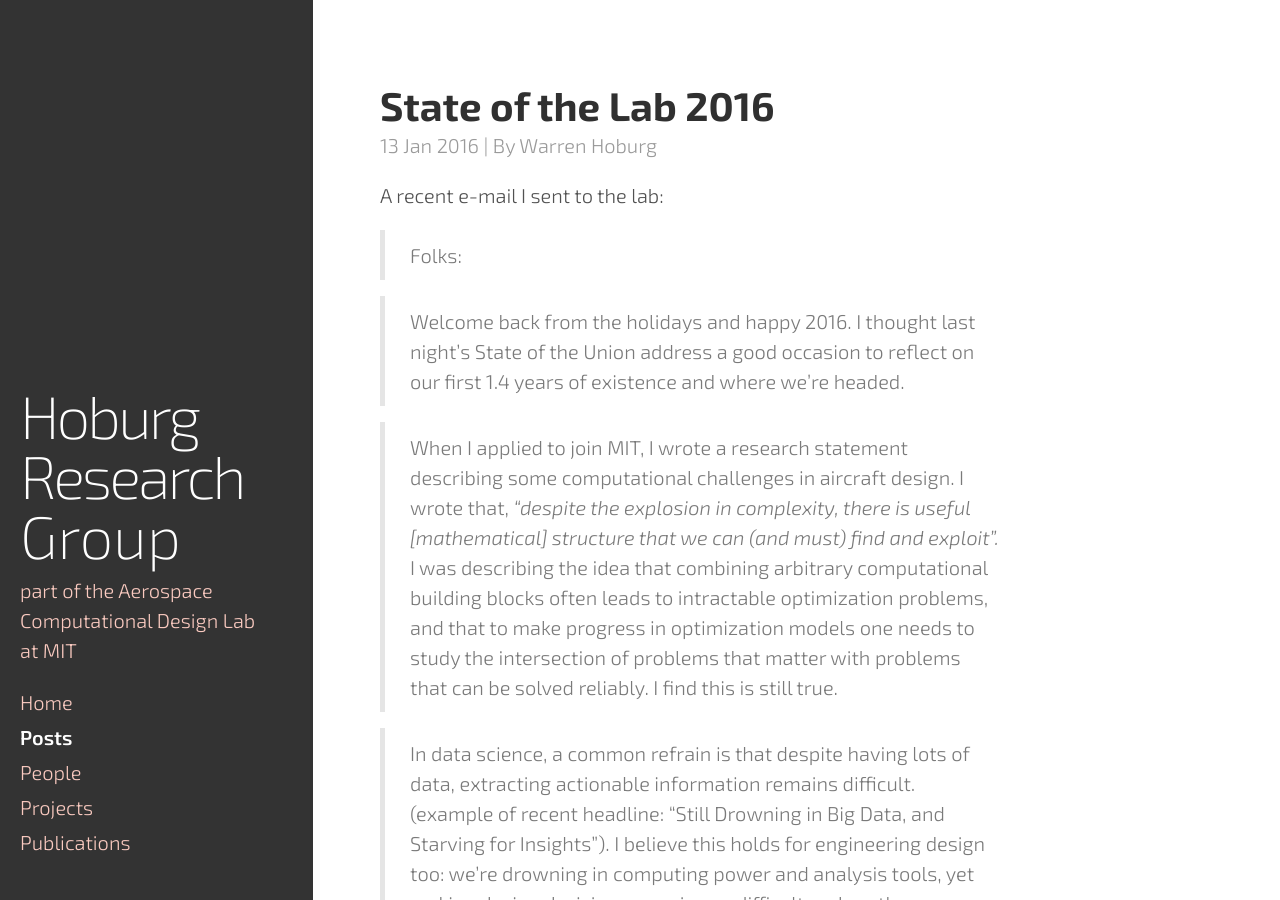
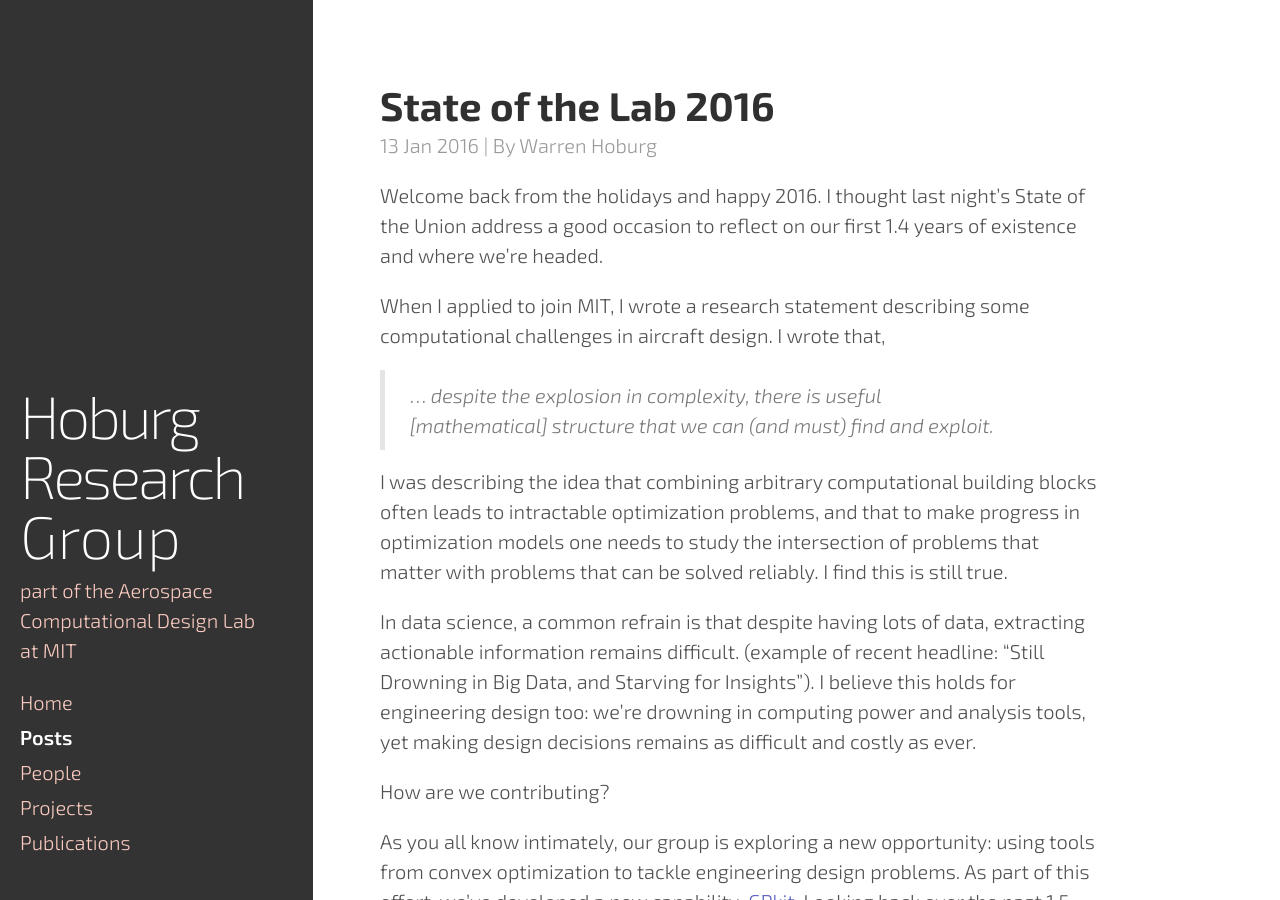
Before and after one commit to convexengineering/convexengineering.github.io, a Jekyll site: the page built from _posts/2016-01-13-state-of-the-lab.md, in a window 1280 px wide and 900 px high. Built offline with Jekyll 4.4.1, drawn with Linux system fonts in a browser that asks for light colours; Markdown is read by kramdown in place of the engine named in the settings; some of the changed text lies outside the part shown.

Commit message:
turn e-mail into post

```diff
--- a/_posts/2016-01-13-state-of-the-lab.md
+++ b/_posts/2016-01-13-state-of-the-lab.md
@@ -4,21 +4,18 @@ title: State of the Lab 2016
 author: whoburg
 ---
 
-A recent e-mail I sent to the lab:
+Welcome back from the holidays and happy 2016. I thought last night's State of the Union address a good occasion to reflect on our first 1.4 years of existence and where we're headed.
 
-> Folks:
+When I applied to join MIT, I wrote a research statement describing some computational challenges in aircraft design. I wrote that,
+> <em>... despite the explosion in complexity, there is useful [mathematical] structure that we can (and must) find and exploit.</em>
 
-> Welcome back from the holidays and happy 2016. I thought last night's State of the Union address a good occasion to reflect on our first 1.4 years of existence and where we're headed.
-
-> When I applied to join MIT, I wrote a research statement describing some computational challenges in aircraft design. I wrote that,
-<em>"despite the explosion in complexity, there is useful [mathematical] structure that we can (and must) find and exploit".</em>
 I was describing the idea that combining arbitrary computational building blocks often leads to intractable optimization problems, and that to make progress in optimization models one needs to study the intersection of problems that matter with problems that can be solved reliably. I find this is still true.
 
-> In data science, a common refrain is that despite having lots of data, extracting actionable information remains difficult. (example of recent headline:  "Still Drowning in Big Data, and Starving for Insights"). I believe this holds for engineering design too: we're drowning in computing power and analysis tools, yet making design decisions remains as difficult and costly as ever.
+In data science, a common refrain is that despite having lots of data, extracting actionable information remains difficult. (example of recent headline:  "Still Drowning in Big Data, and Starving for Insights"). I believe this holds for engineering design too: we're drowning in computing power and analysis tools, yet making design decisions remains as difficult and costly as ever.
 
-> How are we contributing?
+How are we contributing?
 
-> As you all know intimately, our group is exploring a new opportunity: using tools from convex optimization to tackle engineering design problems. As part of this effort, we've developed a new capability:
+As you all know intimately, our group is exploring a new opportunity: using tools from convex optimization to tackle engineering design problems. As part of this effort, we've developed a new capability:
 [GPkit](http://github.com/convexopt/gpkit).
 Looking back over the past 1.5 years of development, including
 [1150 commits](http://github.com/convexopt/gpkit/commits/master)
```
Also changed, not shown: other parts of _posts/2016-01-13-state-of-the-lab.md (+5 -7 lines).
